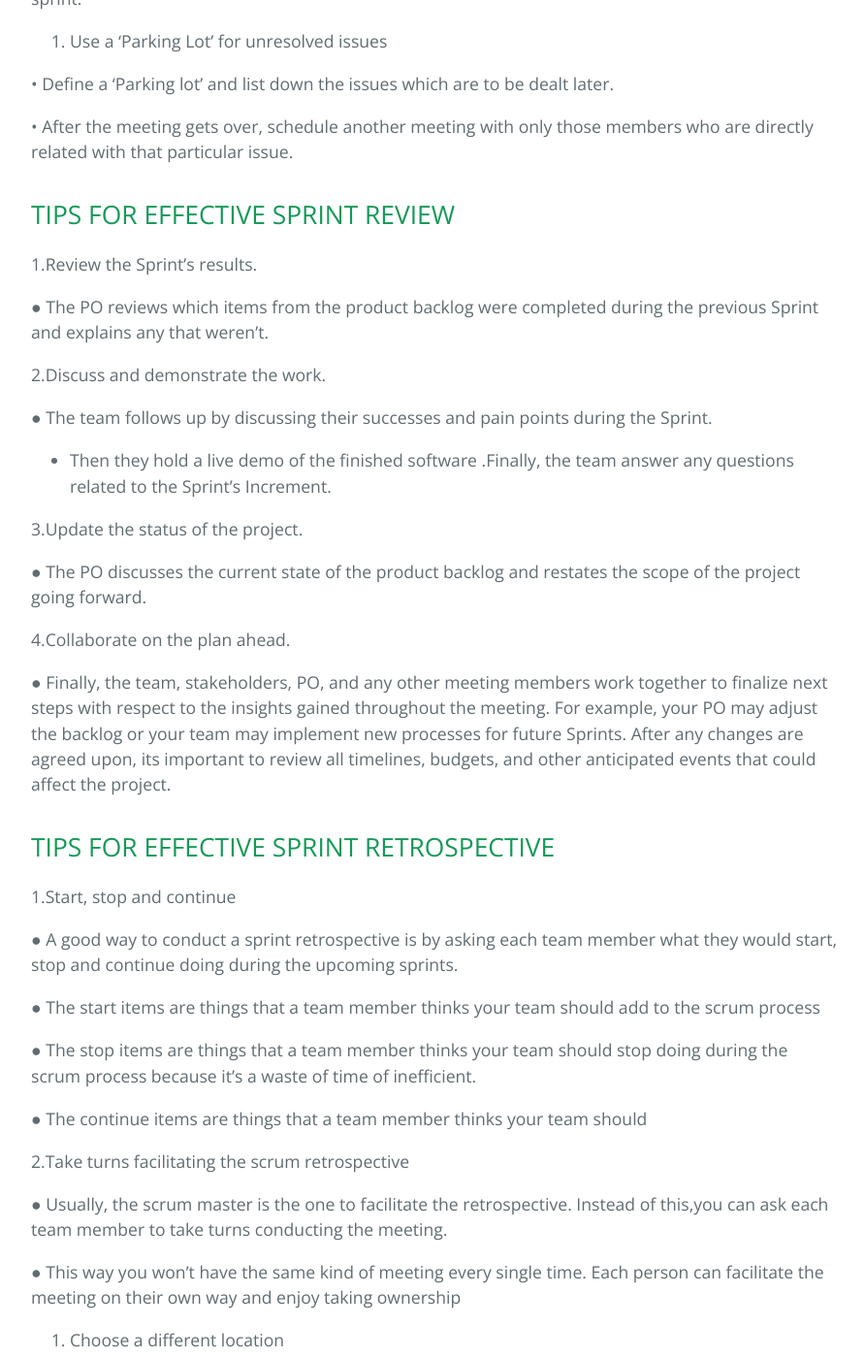
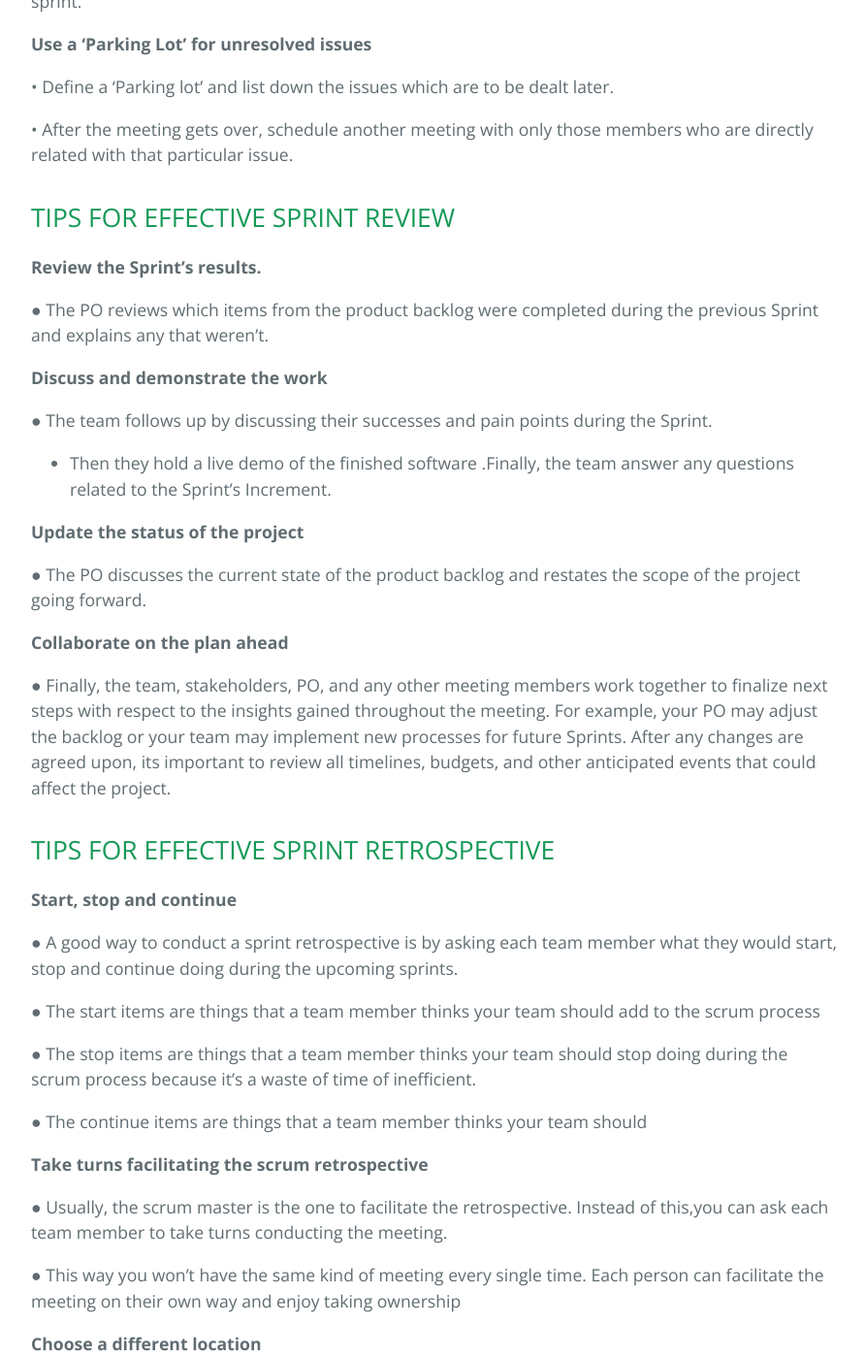
Before and after one commit to antleritsolutions/aviorsys.github.io, a Jekyll site: the page built from _posts/2018-11-16-Tips-for-Effective-Sprint.md, in a window 1280 px wide and 1400 px high, scrolled down 2966 px. Shown: the whole window at 97% size, without its empty margins (192-1084 px from the left). Built offline with Jekyll 4.4.1, drawn with Linux system fonts in a browser that asks for light colours; some of the changed text lies outside the part shown.

Commit message:
modified

```diff
--- a/_posts/2018-11-16-Tips-for-Effective-Sprint.md
+++ b/_posts/2018-11-16-Tips-for-Effective-Sprint.md
@@ -30,14 +30,14 @@ how to improve
 
 ## TIPS FOR EFFECTIVE SPRINT PLANNING
 
-1. **Set the Sprint Goal**
+ **Set the Sprint Goal**
 
 • Ask the product owner to come up with the goal of the sprint
 
 • It should be specific and measurable and the result of a discussion between the
 Product Owner and the Development Team.
 
-2. **Arrange planning preparation meeting**
+ **Arrange planning preparation meeting**
 
 • Not a mandatory step, it can help a lot before the actual Sprint planning
 
@@ -46,7 +46,7 @@ Product Owner and the Development Team.
 • The key to success of such meeting is to make sure that every task is clear and
 precise
 
-3. **Prioritize tasks**
+ **Prioritize tasks**
 
 • Once the goal is established, prioritize the stories that fulfill that goal.
 
@@ -54,31 +54,31 @@ precise
 
 • Team members can discuss and decide together what will be completed first
 
-4. **Create subtasks**
+ **Create subtasks**
 
 • Once you decide on priorities and which tasks you want to complete, it is time
 to create smaller tasks or subtasks that will help you complete them.
 
 • Some tasks are simply too complex and you will have to complete a series of smaller tasks to finish these complex ones
 
-5. **Don’t take on too many tasks**
+ **Don’t take on too many tasks**
 
 • While the Sprint goal should be a challenge for the team to fulfill, taking on too many tasks is counter-productive.
 
 • If the team fails to deliver what they agreed, it can lead to frustration and
 disappointment.
 
-6. **Effective work days**
+ **Effective work days**
 
 - To calculate the potential impact on sprint velocity, be sure to record the team’s days off,holidays or any other events that could affect the sprint delivery.
 
 ## TIPS FOR EFFECTIVE DAILY SCRUM
 
-1. Remain standing
+**Remain standing**
 
 • Conventional meetings tend to stretch long, get boring and off topic when members are sitting comfortably. Standing up during these meetings ensures that the meetings are short, to-the-point and the energy level is high.
 
-2. Your 3-question agenda
+**Your 3-question agenda**
 
 • The scrum meeting, in an agile development world, has every team member
 answer three simple questions :
@@ -88,11 +88,11 @@ ii) What are you working on until the next meeting?
 
 iii) What is getting in your way or keeping you from doing your job?
 
-3. Do it around the task board.
+**Do it around the task board**
 
 • Have team members point at stories and tasks on the task board as they talk about their work. This keeps the focus on work for the sprint and makes it obvious when the talk becomes unrelated to the sprint.
 
-4. Use a ‘Parking Lot’ for unresolved issues
+**Use a ‘Parking Lot’ for unresolved issues**
 
 • Define a ‘Parking lot’ and list down the issues which are to be dealt later.
 
@@ -100,28 +100,28 @@ iii) What is getting in your way or keeping you from doing your job?
 
 ## TIPS FOR EFFECTIVE SPRINT REVIEW
 
-1.Review the Sprint’s results.
+**Review the Sprint’s results.**
 
 ● The PO reviews which items from the product backlog were completed during the
 previous Sprint and explains any that weren’t.
 
-2.Discuss and demonstrate the work.
+**Discuss and demonstrate the work**
 
 ● The team follows up by discussing their successes and pain points during the Sprint.
 
 - Then they hold a live demo of the finished software .Finally, the team answer any questions related to the Sprint’s Increment.
 
-3.Update the status of the project.
+**Update the status of the project**
 
 ● The PO discusses the current state of the product backlog and restates the scope of the project going forward.
 
-4.Collaborate on the plan ahead.
+**Collaborate on the plan ahead**
 
 ● Finally, the team, stakeholders, PO, and any other meeting members work together to finalize next steps with respect to the insights gained throughout the meeting. For example, your PO may adjust the backlog or your team may implement new processes for future Sprints. After any changes are agreed upon, its important to review all timelines, budgets, and other anticipated events that could affect the project.
 
 ## TIPS FOR EFFECTIVE SPRINT RETROSPECTIVE
 
-1.Start, stop and continue
+**Start, stop and continue**
 
 ● A good way to conduct a sprint retrospective is by asking each team member what
 they would start, stop and continue doing during the upcoming sprints.
@@ -133,14 +133,14 @@ during the scrum process because it’s a waste of time of inefficient.
 
 ● The continue items are things that a team member thinks your team should
 
-2.Take turns facilitating the scrum retrospective
+**Take turns facilitating the scrum retrospective**
 
 ● Usually, the scrum master is the one to facilitate the retrospective. Instead of this,you can ask each team member to take turns conducting the meeting.
 
 ● This way you won’t have the same kind of meeting every single time. Each person
 can facilitate the meeting on their own way and enjoy taking ownership
 
-3. Choose a different location
+**Choose a different location**
 
 ● I t might do wonders to choose a different location for the retrospective once in a while. Leave the office and go somewhere else, like a park, boat, coffee bar, inspiring meeting locations.
 
@@ -149,7 +149,7 @@ brainstorming and defining out-of-the-box ideas.
 
 ● continue doing. These are things that are not yet habits but should be habits.
 
-4. Give kudos to the team
+**Give kudos to the team**
 
 During the sprint retrospective, never forget to appreciate and thank your team members for the ways they have helped you or each other. This can have a lasting impact on the team and really help everyone to be engaged and motivated. You can also try to reserve a small space in the team room and capture all the kudos given to each team member during the scrum process. It helps them stay motivated and feel good when something positive is visible in the team area.
 
```
